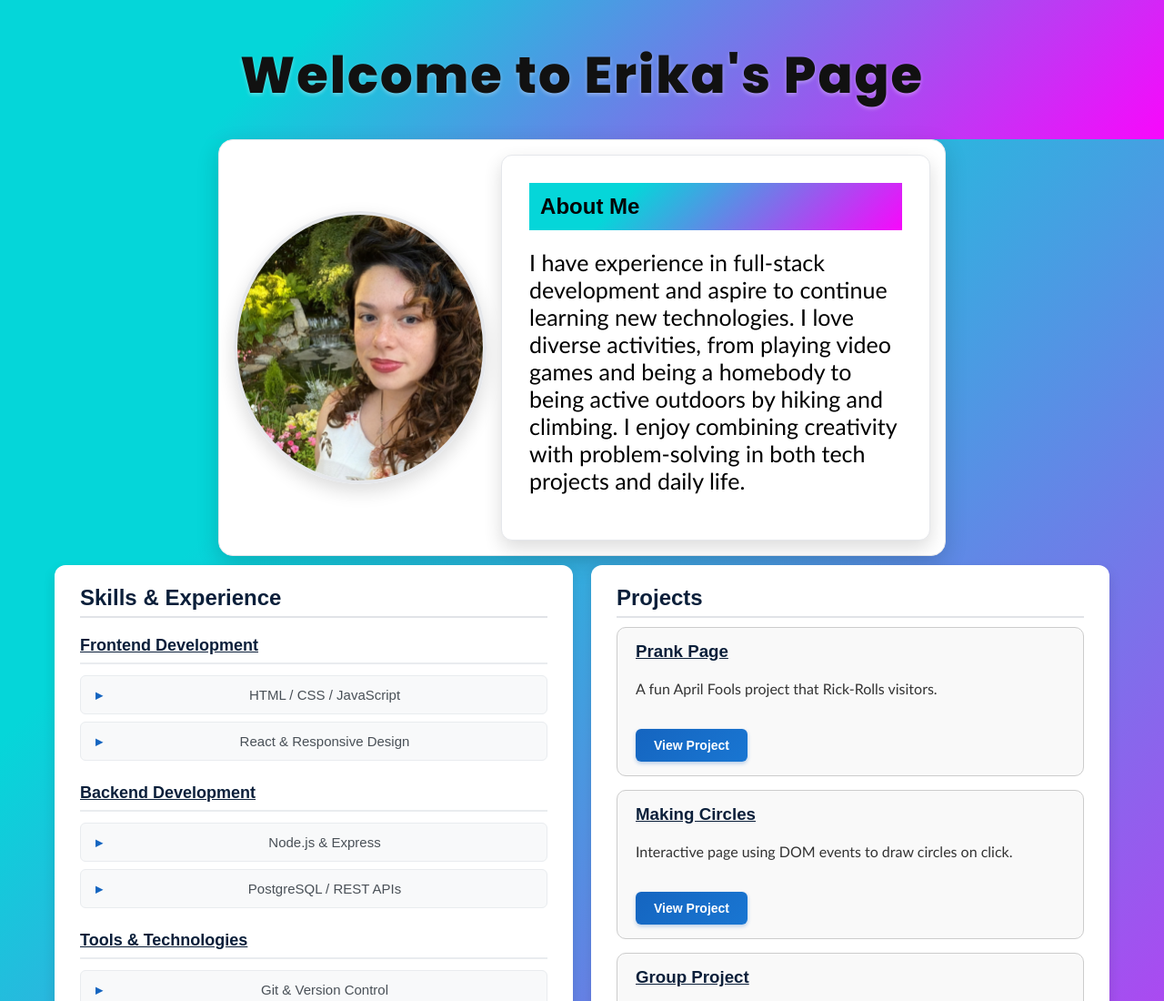
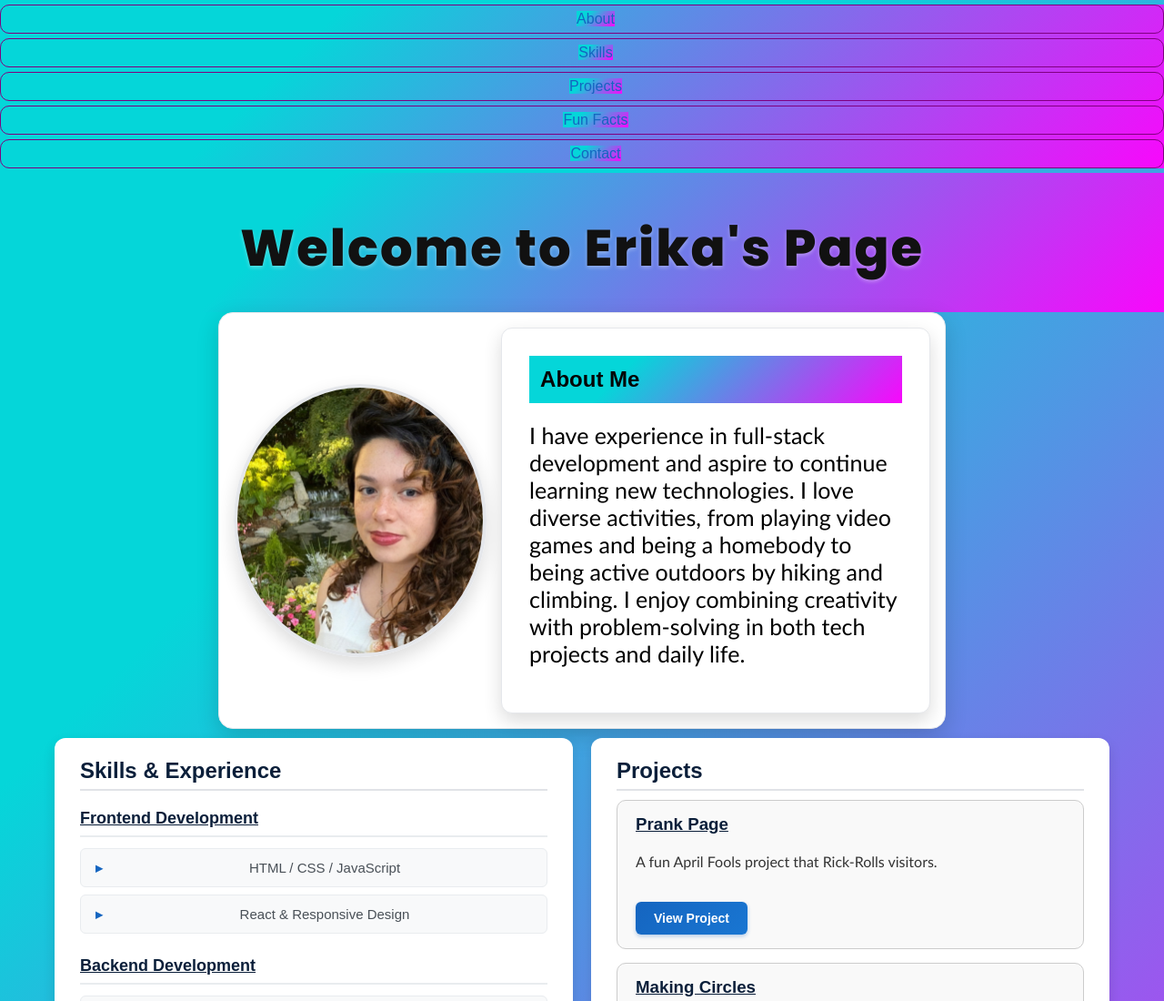
Before and after one commit to Erimed33/Erika-profile, a plain HTML site: page index.html in a window 1280 px wide. Shown: the top 1100 px of the page at 91% size. Drawn offline with Linux system fonts and the light colour scheme.

Commit message:
Update index.html

```diff
--- a/index.html
+++ b/index.html
@@ -9,12 +9,24 @@
     <link rel="preconnect" href="https://fonts.gstatic.com" crossorigin>
     <link href="https://fonts.googleapis.com/css2?family=Poppins:wght@600;700;800&display=swap" rel="stylesheet">
 </head>
+
+
 <body>
+  <nav class="main-nav">
+  <ul>
+    <li class="nav-list"><a href="#about">About</a></li>
+    <li class="nav-list"><a href="#skills">Skills</a></li>
+    <li class="nav-list"><a href="#projects">Projects</a></li>
+    <li class="nav-list"><a href="#funfacts">Fun Facts</a></li>
+    <li class="nav-list"><a href="#contact">Contact</a></li>
+  </ul>
+</nav>
+
     <!-- Header -->
     <header>
         <h1>Welcome to Erika's Page</h1>
     </header>
-    <section class="about-card">
+    <section id="about" class="about-card">
     <img src="profile-image.png" alt="picture" class="about-photo">
 
     <div class="about-text">
@@ -32,7 +44,7 @@
     <div class="main-grid">
 
   <!-- Skills -->
-  <section class="container skills-container">
+  <section  id="skills" class="container skills-container">
     <h2>Skills & Experience</h2>
 
     <div class="skills-list">
@@ -57,7 +69,7 @@
   </section>
 
   <!-- Projects -->
-  <section class="container projects-container">
+  <section id="projects" class="container projects-container">
     <h2>Projects</h2>
     <div class="project-card">
       <h3>Prank Page</h3>
@@ -78,7 +90,7 @@
   </section>
 
   <!-- Fun Facts -->
-  <section class="container funfacts-container">
+  <section id="funfacts" class="container funfacts-container">
     <h2>Fun Facts</h2>
     <ul class="funfacts-list">
       <li>I once Rick-Rolled my entire cohort on April Fools 🎶</li>
@@ -101,7 +113,7 @@
       </div>
     </div>
 
-    <div class="contact-item">
+    <div id="contact" class="contact-item">
       <div class="contact-icon">💼</div>
       <div class="contact-info">
         <h3>LinkedIn</h3>
```
